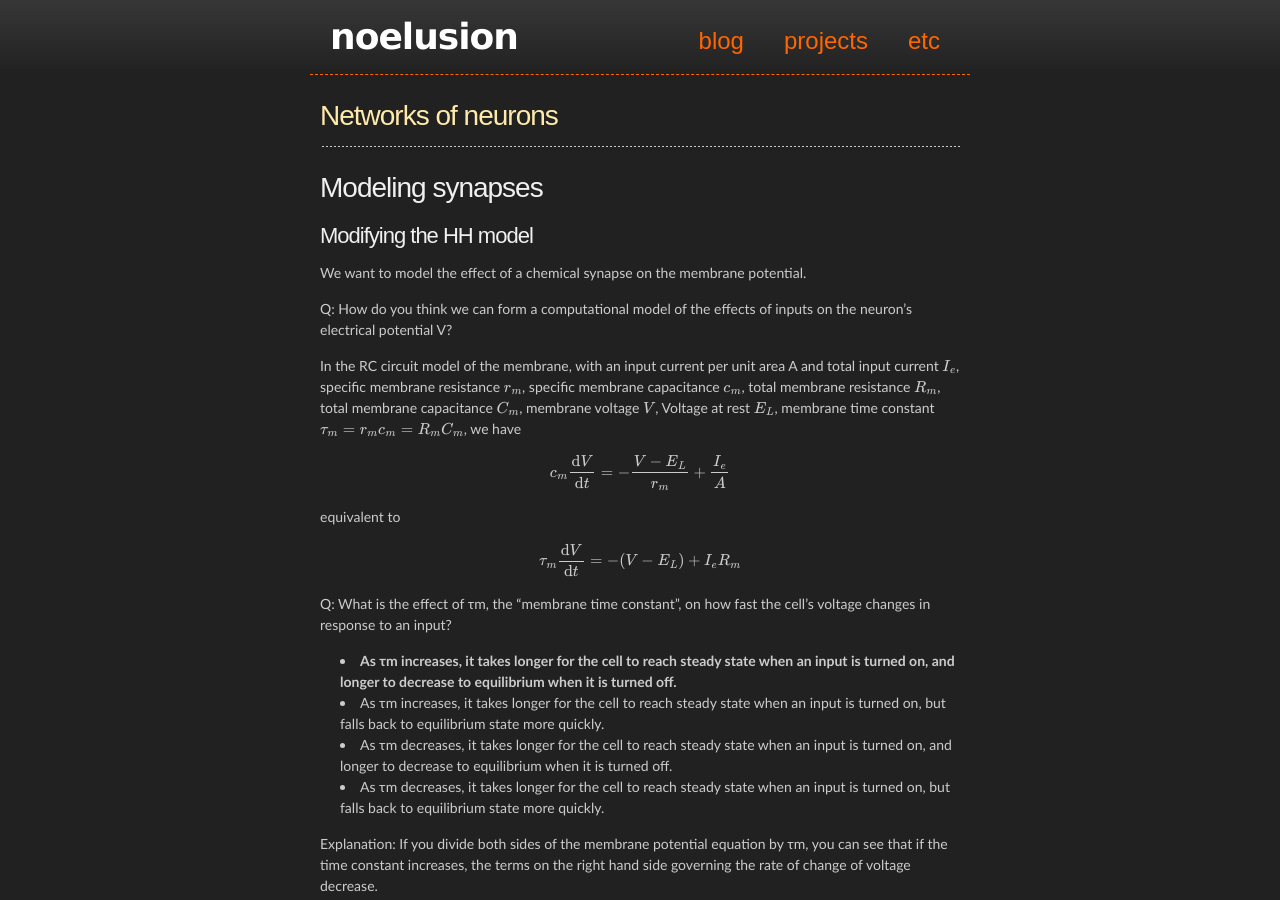
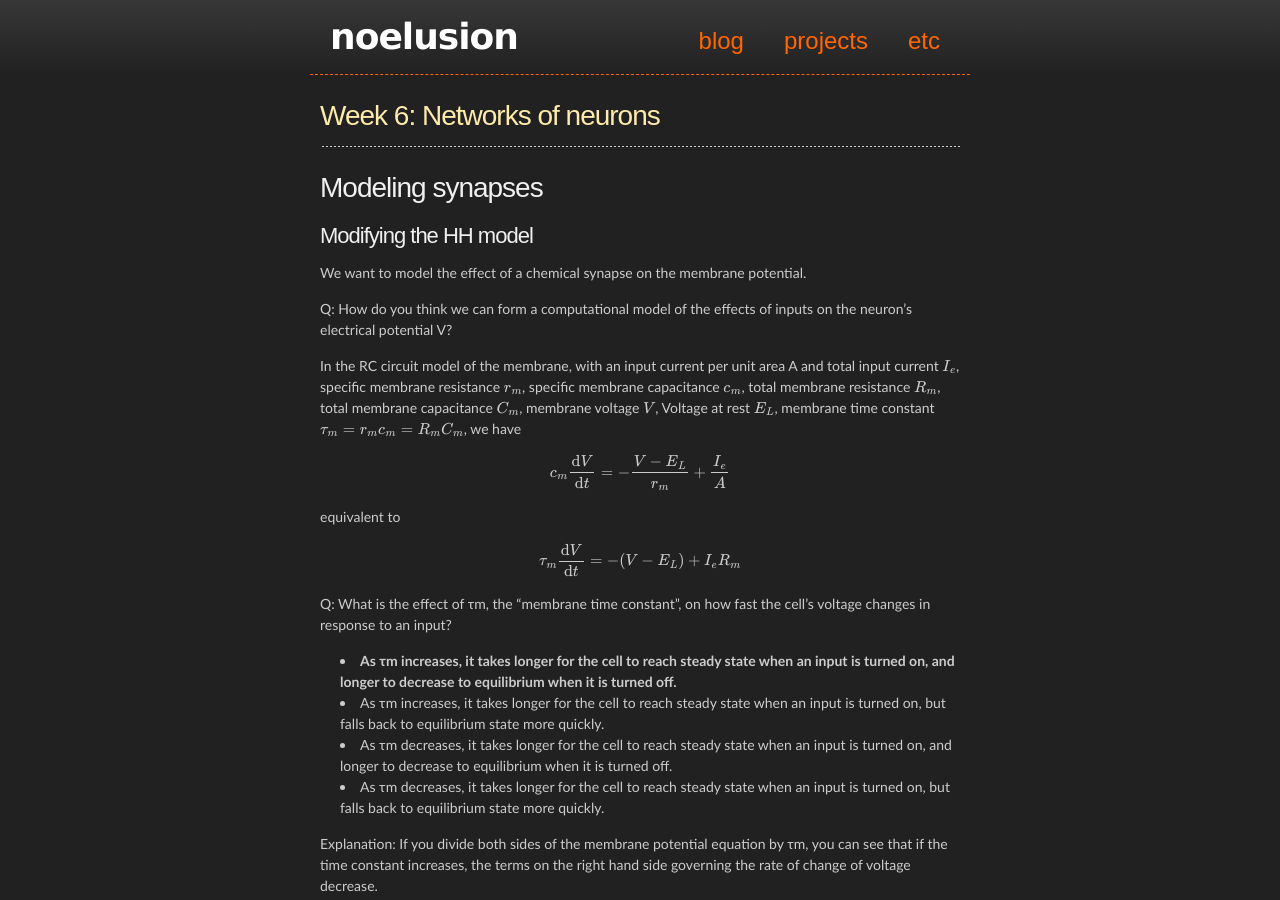
Before and after one commit to agravier/agravier.github.io, a Jekyll site: the page built from etc/notes/cn-coursera/notes06.md, in a window 1280 px wide and 900 px high. Built offline with Jekyll 4.4.1, drawn with Linux system fonts in a browser that asks for light colours; Markdown is read by kramdown in place of the engine named in the settings; formulas are drawn with MathJax 3.

Commit message:
Add week numbers to Coursera notes headings.

```diff
--- a/etc/notes/cn-coursera/notes06.md
+++ b/etc/notes/cn-coursera/notes06.md
@@ -3,7 +3,7 @@ layout: default
 title: Lecture notes in Computational Neuroscience (Week 6)
 ---
 
-# Networks of neurons
+# Week 6: Networks of neurons
 
 ## Modeling synapses
 
```
Also changed, not shown: etc/notes/cn-coursera/notes05.md (+1 -1 lines).
